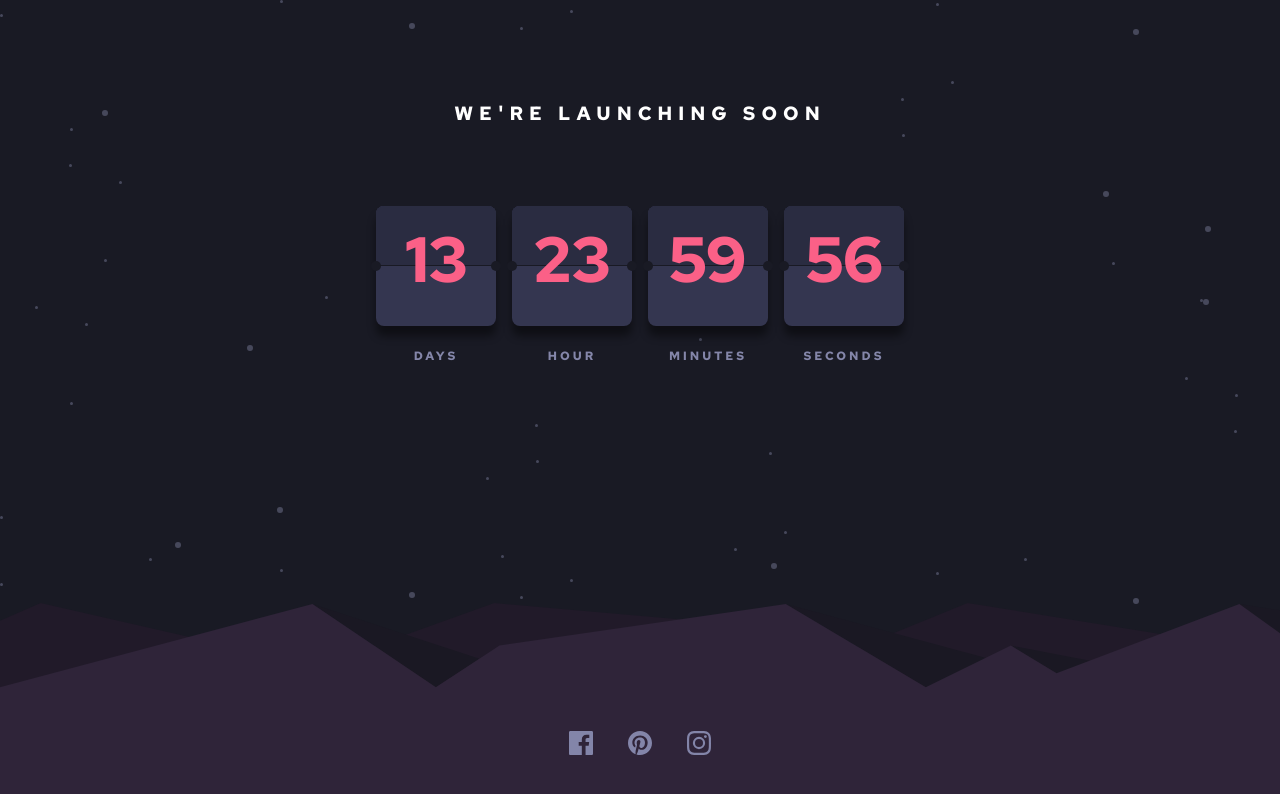
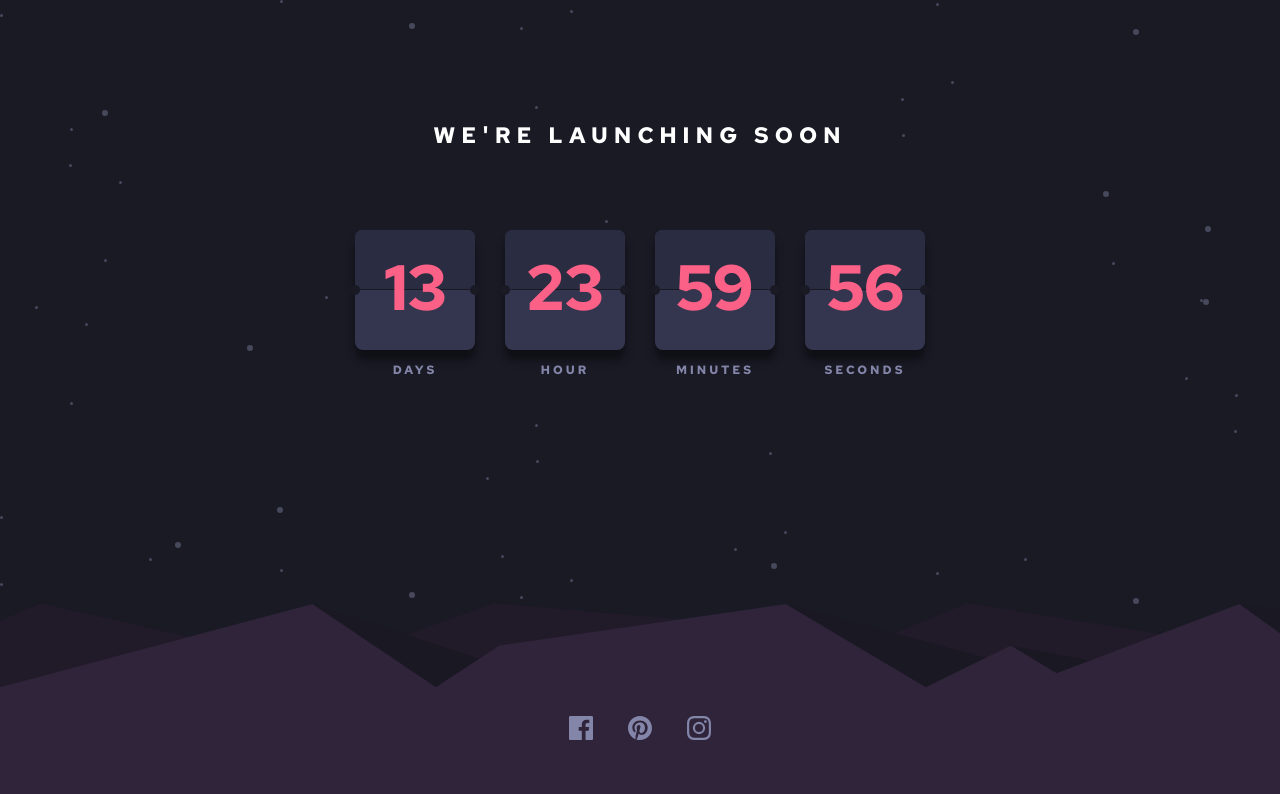
Before and after one commit to jayAEY/launch-countdown-timer, a plain HTML site: page index.html in a window 1280 px wide. Drawn offline with nearby package versions, Linux system fonts and the light colour scheme.

Commit message:
Update index.html

```diff
--- a/index.html
+++ b/index.html
@@ -1,8 +1,10 @@
 <!DOCTYPE html>
 <html lang="en">
+
 <head>
   <meta charset="UTF-8">
-  <meta name="viewport" content="width=device-width, initial-scale=1.0"> <!-- displays site properly based on user's device -->
+  <meta name="viewport" content="width=device-width, initial-scale=1.0">
+  <!-- displays site properly based on user's device -->
 
   <link rel="icon" type="image/png" sizes="32x32" href="./images/favicon-32x32.png">
 
@@ -10,6 +12,7 @@
 
   <style>
     @import url('https://fonts.googleapis.com/css2?family=Red+Hat+Text:wght@700&display=swap');
+
     *,
     *::after,
     *::before {
@@ -40,7 +43,7 @@
       left: 0;
     }
 
-    h2 {
+    h1 {
       letter-spacing: 6px;
       margin: 140px 10px 60px 10px;
       font-size: 1.5rem;
@@ -53,7 +56,7 @@
 
     .timer-box {
       position: relative;
-      color: hsla(345, 95%, 68% );
+      color: hsla(345, 95%, 68%);
       height: 80px;
       width: 85px;
       background-color: hsl(236, 21%, 26%);
@@ -65,7 +68,8 @@
 
     }
 
-    .timer-box::before, .timer-box::after {
+    .timer-box::before,
+    .timer-box::after {
       content: "";
       position: absolute;
       z-index: 6;
@@ -84,7 +88,7 @@
       right: -5px;
     }
 
-    .timer-box > div {
+    .timer-box>div {
       position: absolute;
       left: 0;
       right: 0;
@@ -93,16 +97,14 @@
     .timer-top {
       z-index: 3;
       background-color: hsl(235, 21%, 21%);
-      /* border-bottom: 1px solid hsl(245, 36%, 22%); */
       transform-origin: 50% 100%;
-      /* border-radius: 8px; */
       border-top-left-radius: 8px;
       border-top-right-radius: 8px;
-
       transform: perspective(200px);
     }
 
-      .timer-box .timer-top::after,.timer-box .timer-bottom-back::after {
+    .timer-box .timer-top::after,
+    .timer-box .timer-bottom-back::after {
       content: '';
       position: absolute;
       z-index: -1;
@@ -127,7 +129,7 @@
       width: 100%;
       height: 50%;
       border-radius: 8px;
-      background-color:  hsl(235, 20%, 25%);
+      background-color: hsl(235, 20%, 25%);
     }
 
     .timer-bottom-back {
@@ -136,7 +138,7 @@
       height: 50%;
       border-radius: 8px;
       overflow: hidden;
-      background-color:  hsl(235, 21%, 21%);
+      background-color: hsl(235, 21%, 21%);
     }
 
     .timer-bottom-back div {
@@ -148,7 +150,8 @@
       margin: auto;
     }
 
-    .timer-top, .timer-top-back {
+    .timer-top,
+    .timer-top-back {
       height: 50%;
       overflow: hidden;
       backface-visibility: hidden;
@@ -158,7 +161,7 @@
       z-index: 4;
       bottom: 0;
       transform-origin: 50% 0;
-      background-color:  hsl(235, 20%, 25%);
+      background-color: hsl(235, 20%, 25%);
       border-radius: 8px;
       transform: perspective(200px) rotateX(180deg);
     }
@@ -182,7 +185,7 @@
     #sm-icons {
       display: flex;
       position: fixed;
-      bottom: 40px;
+      bottom: 55px;
       justify-content: center;
       right: 0;
       left: 0;
@@ -191,7 +194,7 @@
     }
 
     svg {
-      fill:#8385A9;
+      fill: #8385A9;
     }
 
     a:hover {
@@ -199,35 +202,37 @@
     }
 
     @media screen and (min-width: 600px) {
-      h2 {
-        font-size: 1.2rem;
-        margin: 100px 10px 80px 10px;
+      h1 {
+        font-size: 1.4rem;
+        margin: 120px 10px 80px 10px;
       }
-      .timer-bottom-back {
-        gap: 24px;
+
+      .timer {
+        gap: 30px;
       }
+
       .timer-box {
-        height:120px;
+        height: 120px;
         width: 120px;
         font-size: 4rem;
-        line-height: 1.7;
+        line-height: 1.8;
       }
 
       .timer-box p {
         position: relative;
-        top: 140px;
+        top: 130px;
         color: hsl(237, 18%, 59%);
         font-size: 12px;
       }
-
     }
-
   </style>
 </head>
+
 <body>
+
   <main>
-  <img id= "hills" src="./images/pattern-hills.svg">
-  <h2>We're launching soon</h2>
+    <img id="hills" alt="hills in background" src="./images/pattern-hills.svg">
+    <h1>We're launching soon</h1>
 
     <div class="timer">
 
@@ -282,12 +287,24 @@
     </div>
 
     <div id="sm-icons">
-      <a href="#"><svg xmlns="http://www.w3.org/2000/svg" width="24" height="24"><path d="M22.675 0H1.325C.593 0 0 .593 0 1.325v21.351C0 23.407.593 24 1.325 24H12.82v-9.294H9.692v-3.622h3.128V8.413c0-3.1 1.893-4.788 4.659-4.788 1.325 0 2.463.099 2.795.143v3.24l-1.918.001c-1.504 0-1.795.715-1.795 1.763v2.313h3.587l-.467 3.622h-3.12V24h6.116c.73 0 1.323-.593 1.323-1.325V1.325C24 .593 23.407 0 22.675 0z"/></svg></a>
-      <a href="#"><svg xmlns="http://www.w3.org/2000/svg" width="24" height="24"><path d="M12 0C5.373 0 0 5.372 0 12c0 5.084 3.163 9.426 7.627 11.174-.105-.949-.2-2.405.042-3.441.218-.937 1.407-5.965 1.407-5.965s-.359-.719-.359-1.782c0-1.668.967-2.914 2.171-2.914 1.023 0 1.518.769 1.518 1.69 0 1.029-.655 2.568-.994 3.995-.283 1.194.599 2.169 1.777 2.169 2.133 0 3.772-2.249 3.772-5.495 0-2.873-2.064-4.882-5.012-4.882-3.414 0-5.418 2.561-5.418 5.207 0 1.031.397 2.138.893 2.738a.36.36 0 01.083.345l-.333 1.36c-.053.22-.174.267-.402.161-1.499-.698-2.436-2.889-2.436-4.649 0-3.785 2.75-7.262 7.929-7.262 4.163 0 7.398 2.967 7.398 6.931 0 4.136-2.607 7.464-6.227 7.464-1.216 0-2.359-.631-2.75-1.378l-.748 2.853c-.271 1.043-1.002 2.35-1.492 3.146C9.57 23.812 10.763 24 12 24c6.627 0 12-5.373 12-12 0-6.628-5.373-12-12-12z"/></svg></a>
-      <a href="#"><svg xmlns="http://www.w3.org/2000/svg" width="24" height="24"><path d="M12 2.163c3.204 0 3.584.012 4.85.07 3.252.148 4.771 1.691 4.919 4.919.058 1.265.069 1.645.069 4.849 0 3.205-.012 3.584-.069 4.849-.149 3.225-1.664 4.771-4.919 4.919-1.266.058-1.644.07-4.85.07-3.204 0-3.584-.012-4.849-.07-3.26-.149-4.771-1.699-4.919-4.92-.058-1.265-.07-1.644-.07-4.849 0-3.204.013-3.583.07-4.849.149-3.227 1.664-4.771 4.919-4.919 1.266-.057 1.645-.069 4.849-.069zM12 0C8.741 0 8.333.014 7.053.072 2.695.272.273 2.69.073 7.052.014 8.333 0 8.741 0 12c0 3.259.014 3.668.072 4.948.2 4.358 2.618 6.78 6.98 6.98C8.333 23.986 8.741 24 12 24c3.259 0 3.668-.014 4.948-.072 4.354-.2 6.782-2.618 6.979-6.98.059-1.28.073-1.689.073-4.948 0-3.259-.014-3.667-.072-4.947-.196-4.354-2.617-6.78-6.979-6.98C15.668.014 15.259 0 12 0zm0 5.838a6.162 6.162 0 100 12.324 6.162 6.162 0 000-12.324zM12 16a4 4 0 110-8 4 4 0 010 8zm6.406-11.845a1.44 1.44 0 100 2.881 1.44 1.44 0 000-2.881z"/></svg></a>
+      <a href="#" aria-label="facebook"><svg xmlns="http://www.w3.org/2000/svg" width="24" height="24">
+          <path
+            d="M22.675 0H1.325C.593 0 0 .593 0 1.325v21.351C0 23.407.593 24 1.325 24H12.82v-9.294H9.692v-3.622h3.128V8.413c0-3.1 1.893-4.788 4.659-4.788 1.325 0 2.463.099 2.795.143v3.24l-1.918.001c-1.504 0-1.795.715-1.795 1.763v2.313h3.587l-.467 3.622h-3.12V24h6.116c.73 0 1.323-.593 1.323-1.325V1.325C24 .593 23.407 0 22.675 0z" />
+        </svg></a>
+      <a href="#" aria-label="pinterest"><svg xmlns="http://www.w3.org/2000/svg" width="24" height="24">
+          <path
+            d="M12 0C5.373 0 0 5.372 0 12c0 5.084 3.163 9.426 7.627 11.174-.105-.949-.2-2.405.042-3.441.218-.937 1.407-5.965 1.407-5.965s-.359-.719-.359-1.782c0-1.668.967-2.914 2.171-2.914 1.023 0 1.518.769 1.518 1.69 0 1.029-.655 2.568-.994 3.995-.283 1.194.599 2.169 1.777 2.169 2.133 0 3.772-2.249 3.772-5.495 0-2.873-2.064-4.882-5.012-4.882-3.414 0-5.418 2.561-5.418 5.207 0 1.031.397 2.138.893 2.738a.36.36 0 01.083.345l-.333 1.36c-.053.22-.174.267-.402.161-1.499-.698-2.436-2.889-2.436-4.649 0-3.785 2.75-7.262 7.929-7.262 4.163 0 7.398 2.967 7.398 6.931 0 4.136-2.607 7.464-6.227 7.464-1.216 0-2.359-.631-2.75-1.378l-.748 2.853c-.271 1.043-1.002 2.35-1.492 3.146C9.57 23.812 10.763 24 12 24c6.627 0 12-5.373 12-12 0-6.628-5.373-12-12-12z" />
+        </svg></a>
+      <a href="#" aria-label="instagram"><svg xmlns="http://www.w3.org/2000/svg" width="24" height="24">
+          <path
+            d="M12 2.163c3.204 0 3.584.012 4.85.07 3.252.148 4.771 1.691 4.919 4.919.058 1.265.069 1.645.069 4.849 0 3.205-.012 3.584-.069 4.849-.149 3.225-1.664 4.771-4.919 4.919-1.266.058-1.644.07-4.85.07-3.204 0-3.584-.012-4.849-.07-3.26-.149-4.771-1.699-4.919-4.92-.058-1.265-.07-1.644-.07-4.849 0-3.204.013-3.583.07-4.849.149-3.227 1.664-4.771 4.919-4.919 1.266-.057 1.645-.069 4.849-.069zM12 0C8.741 0 8.333.014 7.053.072 2.695.272.273 2.69.073 7.052.014 8.333 0 8.741 0 12c0 3.259.014 3.668.072 4.948.2 4.358 2.618 6.78 6.98 6.98C8.333 23.986 8.741 24 12 24c3.259 0 3.668-.014 4.948-.072 4.354-.2 6.782-2.618 6.979-6.98.059-1.28.073-1.689.073-4.948 0-3.259-.014-3.667-.072-4.947-.196-4.354-2.617-6.78-6.979-6.98C15.668.014 15.259 0 12 0zm0 5.838a6.162 6.162 0 100 12.324 6.162 6.162 0 000-12.324zM12 16a4 4 0 110-8 4 4 0 010 8zm6.406-11.845a1.44 1.44 0 100 2.881 1.44 1.44 0 000-2.881z" />
+        </svg></a>
     </div>
   </main>
-<script src="https://cdnjs.cloudflare.com/ajax/libs/gsap/3.11.5/gsap.min.js" integrity="sha512-cOH8ndwGgPo+K7pTvMrqYbmI8u8k6Sho3js0gOqVWTmQMlLIi6TbqGWRTpf1ga8ci9H3iPsvDLr4X7xwhC/+DQ==" crossorigin="anonymous" referrerpolicy="no-referrer"></script>
+
+  <script src="https://cdnjs.cloudflare.com/ajax/libs/gsap/3.11.5/gsap.min.js"
+    integrity="sha512-cOH8ndwGgPo+K7pTvMrqYbmI8u8k6Sho3js0gOqVWTmQMlLIi6TbqGWRTpf1ga8ci9H3iPsvDLr4X7xwhC/+DQ=="
+    crossorigin="anonymous" referrerpolicy="no-referrer"></script>
   <script>
     const days = document.querySelector('#days')
     const hours = document.querySelector('#hours')
@@ -304,7 +321,6 @@ let timeLeft = {
     let totalSeconds;
 
     function init() {
-  // totalSeconds = 777341
       totalSeconds = 1209600;
       setTimeLeft()
       let interval = setInterval(() => {
@@ -355,10 +371,10 @@ function animateFlip(element, value) {
         rotationX: '-180deg',
         transformPerspective: 300,
         ease: Quart.easeOut,
-    onComplete: function() {
+        onComplete: function () {
           element.querySelector('.timer-top').innerText = currentValue;
           element.querySelector('.timer-bottom').innerText = currentValue;
-      gsap.set(element.querySelector('.timer-top'), {rotationX: 0})
+          gsap.set(element.querySelector('.timer-top'), { rotationX: 0 })
         }
       })
 
@@ -380,7 +396,8 @@ function setTimeLeft() {
 
     init()
 
+  </script>
 
-</script>
 </body>
+
 </html>
```
Lines whose indentation alone changed are shown as unchanged.
